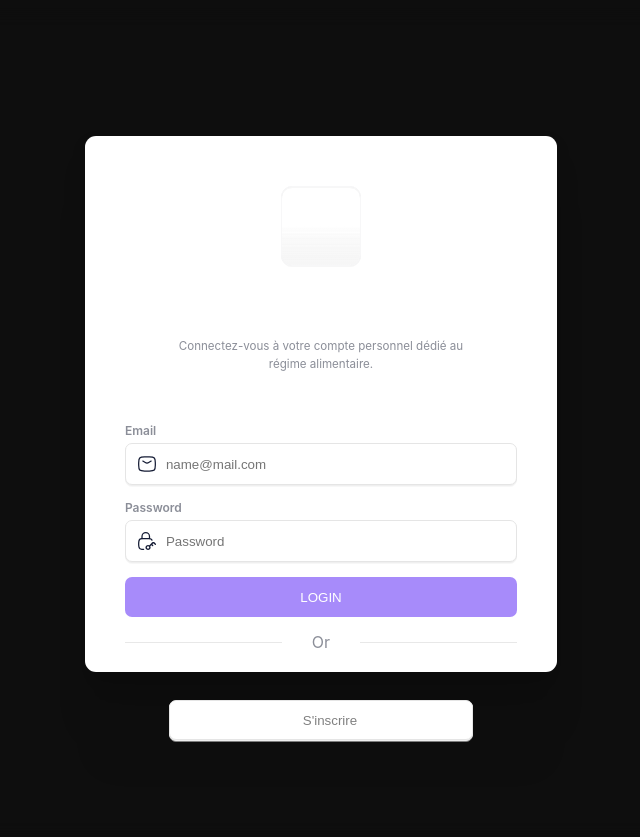
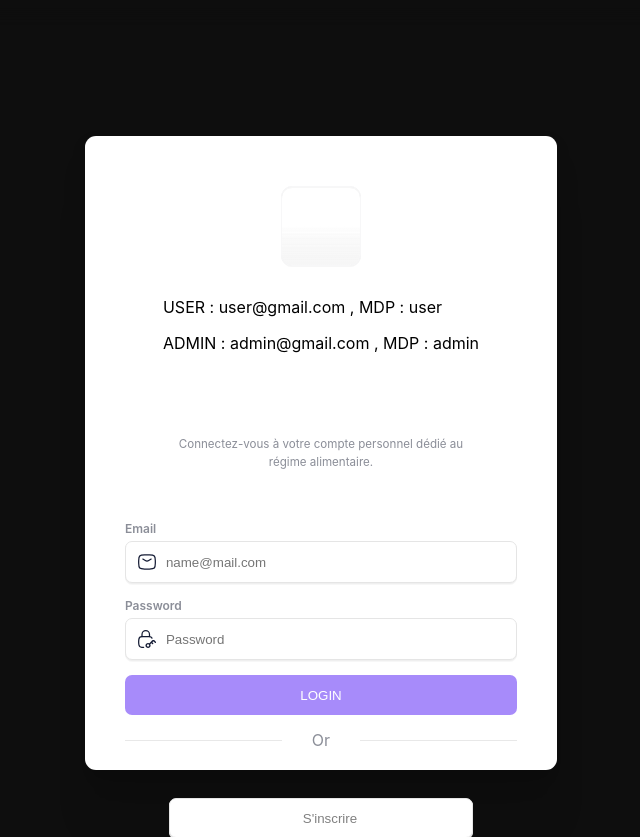
Before and after one commit to Tokyram/regime, a CodeIgniter app: page /regime/index.php/login/index in a window 1280 px wide. Shown: the top 837 px of the page, without its empty margins (319-959 px from the left). Before the commit the page ends 742 px from the top, so only its background shows below. Run offline with CodeIgniter, Linux system fonts and the light colour scheme.

Commit message:
login user/admin

```diff
--- a/application/views/index.php
+++ b/application/views/index.php
@@ -12,6 +12,10 @@
     <form class="form_container" id="myForm">
         <div class="logo_container"></div>
         <div class="title_container">
+          <div class="user" style="color:black;">
+            <p>USER : user@gmail.com , MDP : user</p>
+            <p>ADMIN : admin@gmail.com , MDP : admin</p>
+          </div>
           <p class="title">Login</p>
           <span class="subtitle">Connectez-vous à votre compte personnel dédié au régime alimentaire. </span>
         </div>
```
